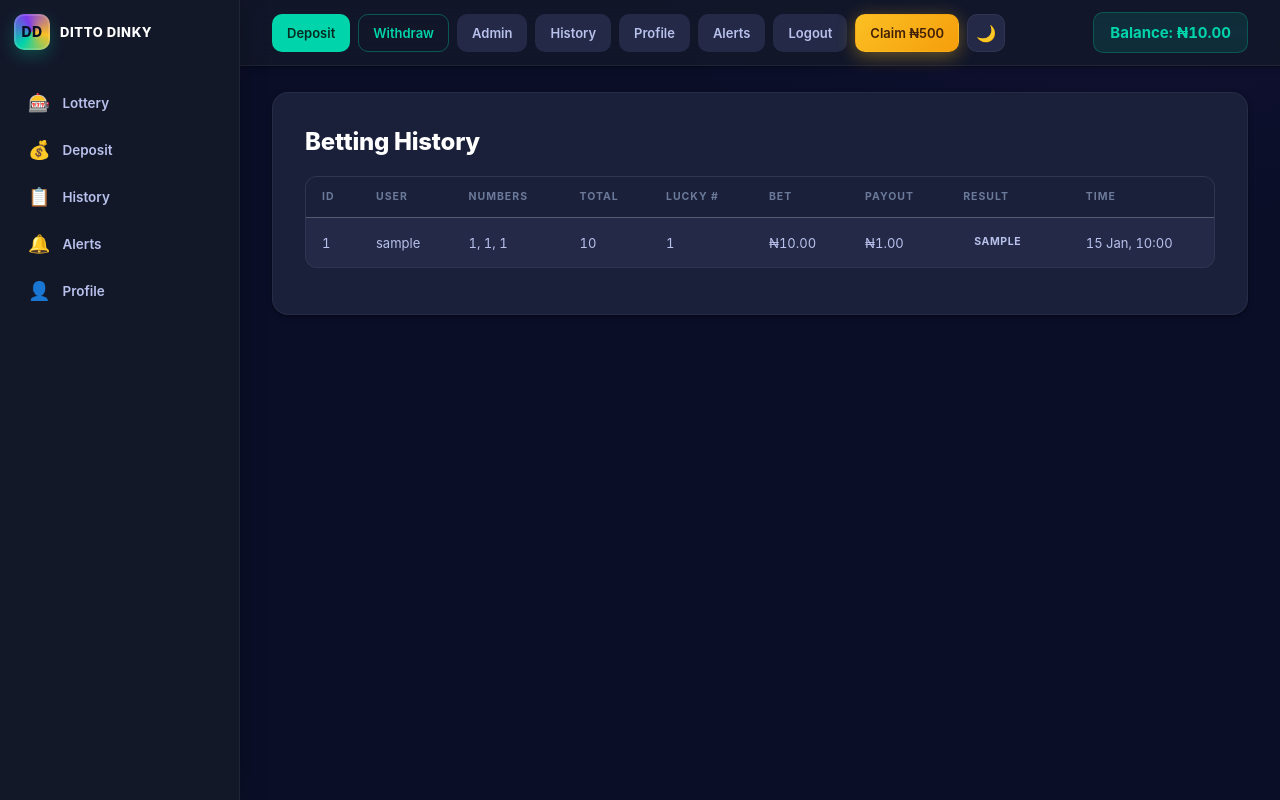
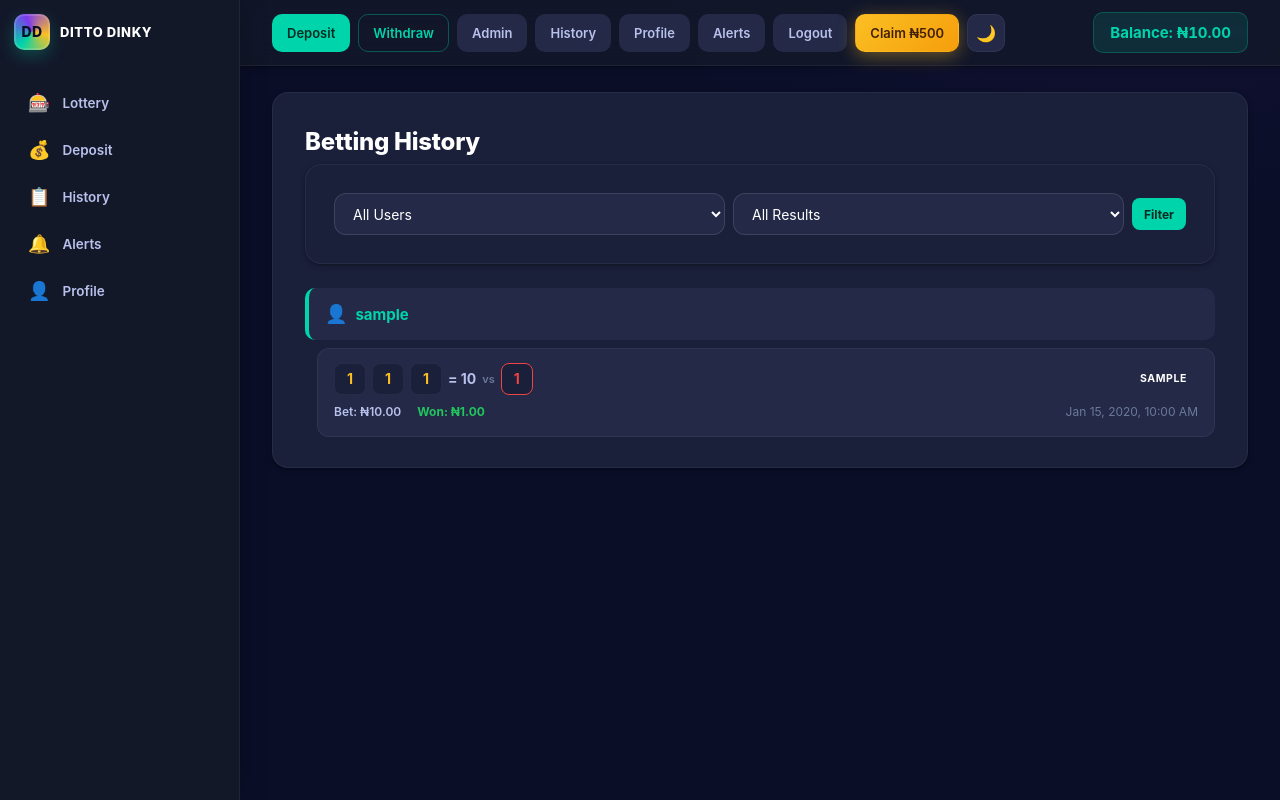
Before and after one commit to Flowboyz/lottery, a Flask app: page /admin/bets in a window 1280 px wide. Run offline with Flask 3, Linux system fonts and the light colour scheme; a user stored in the database is signed in; tables that the repository leaves empty hold one stand-in row (values such as "Sample post").

Commit message:
uers filter

```diff
--- a/app/admin/routes.py
+++ b/app/admin/routes.py
@@ -160,10 +160,27 @@ def process_withdrawal(wr_id):
 @admin_required
 def betting_history():
     page = request.args.get("page", 1, type=int)
-    bets_page = Bet.query.order_by(
+    user_filter = request.args.get("user", "", type=str).strip()
+    result_filter = request.args.get("result", "all", type=str)
+
+    query = Bet.query.join(User)
+
+    if user_filter:
+        query = query.filter(User.username.ilike(f"%{user_filter}%"))
+    if result_filter != "all":
+        query = query.filter(Bet.result == result_filter.upper())
+
+    bets_page = query.order_by(
         Bet.created_at.desc()
     ).paginate(page=page, per_page=30, error_out=False)
-    return render_template("admin/bets.html", bets=bets_page)
+
+    # Get all users who have placed bets (for the dropdown)
+    bet_users = db.session.query(User.username).join(Bet).distinct().order_by(User.username).all()
+    bet_usernames = [u[0] for u in bet_users]
+
+    return render_template("admin/bets.html", bets=bets_page,
+                           user_filter=user_filter, result_filter=result_filter,
+                           bet_usernames=bet_usernames)
 
 
 # ────────────────────────── AUDIT LOGS ──────────────────────────
--- a/static/css/styles.css
+++ b/static/css/styles.css
@@ -1424,6 +1424,51 @@ select.small-input { width: auto; cursor: pointer; padding-right: 22px; }
 .how-section p, .how-section li { color: var(--text-secondary); font-size: 14px; line-height: 1.7; }
 .how-section ol, .how-section ul { padding-left: 20px; }
 .how-section li { margin-bottom: 6px; }
+
+/* ===== Admin Bet History ===== */
+.bet-filters { margin-bottom: 16px; }
+.filter-row { display: flex; gap: 8px; flex-wrap: wrap; align-items: center; }
+.filter-select { flex: 1; min-width: 120px; height: 42px; }
+.active-filter {
+    padding: 10px 16px; background: var(--bg-elevated); border-radius: 10px;
+    color: var(--text-secondary); font-size: 13px; margin-bottom: 16px;
+    border: 1px solid var(--accent-primary);
+}
+.bet-list { display: flex; flex-direction: column; gap: 8px; }
+.bet-user-header {
+    display: flex; align-items: center; gap: 8px;
+    padding: 12px 16px; margin-top: 8px;
+    background: var(--bg-elevated); border-radius: 10px;
+    border-left: 4px solid var(--accent-primary);
+}
+.bet-user-icon { font-size: 18px; }
+.bet-user-name { font-weight: 700; font-size: 15px; color: var(--accent-primary); }
+.bet-card {
+    padding: 14px 16px; background: var(--bg-elevated); border-radius: 12px;
+    border: 1px solid var(--border-subtle); margin-left: 12px;
+}
+.bet-card.bet-win { border-left: 3px solid #22c55e; }
+.bet-card.bet-loss { border-left: 3px solid var(--accent-danger); }
+.bet-card-top { display: flex; justify-content: space-between; align-items: center; margin-bottom: 8px; }
+.bet-nums { display: flex; align-items: center; gap: 6px; flex-wrap: wrap; }
+.bet-num {
+    width: 32px; height: 32px; display: flex; align-items: center; justify-content: center;
+    background: var(--bg-card); border-radius: 8px; font-weight: 700; font-size: 14px;
+    color: var(--accent-gold); border: 1px solid var(--border-subtle);
+}
+.bet-equals { font-weight: 700; font-size: 14px; color: var(--text-secondary); }
+.bet-vs { font-size: 11px; color: var(--text-muted); font-weight: 600; }
+.bet-lucky {
+    width: 32px; height: 32px; display: flex; align-items: center; justify-content: center;
+    background: var(--bg-card); border-radius: 8px; font-weight: 700; font-size: 14px;
+    color: var(--accent-danger); border: 1px solid var(--accent-danger);
+}
+.bet-card-bottom {
+    display: flex; gap: 16px; font-size: 12px; color: var(--text-muted); flex-wrap: wrap;
+}
+.bet-stake { font-weight: 600; color: var(--text-secondary); }
+.bet-payout { font-weight: 700; color: #22c55e; }
+.bet-time { margin-left: auto; }
 
 /* ===== Accessibility ===== */
 @media (prefers-reduced-motion: reduce) {
--- a/templates/admin/audit_logs.html
+++ b/templates/admin/audit_logs.html
@@ -20,7 +20,7 @@
                 <tbody>
                     {% for log in logs.items %}
                     <tr>
-                        <td>{{ log.created_at.strftime('%d %b %Y, %H:%M') }}</td>
+                        <td><span class="local-time" data-utc="{{ log.created_at.strftime('%Y-%m-%dT%H:%M:%S') }}">{{ log.created_at.strftime('%d %b %Y, %H:%M') }}</span></td>
                         <td>{{ log.user.username if log.user else 'System' }}</td>
                         <td>{{ log.action }}</td>
                         <td class="detail-cell">{{ log.details or '—' }}</td>
--- a/templates/admin/bets.html
+++ b/templates/admin/bets.html
@@ -5,53 +5,88 @@
     <div class="page-card">
         <h2 class="page-heading">Betting History</h2>
 
+        <!-- Filters -->
+        <form method="GET" class="bet-filters">
+            <div class="filter-row">
+                <select name="user" class="form-input filter-select">
+                    <option value="">All Users</option>
+                    {% for username in bet_usernames %}
+                    <option value="{{ username }}" {% if user_filter == username %}selected{% endif %}>{{ username }}</option>
+                    {% endfor %}
+                </select>
+
+                <select name="result" class="form-input filter-select">
+                    <option value="all" {% if result_filter == 'all' %}selected{% endif %}>All Results</option>
+                    <option value="win" {% if result_filter == 'win' %}selected{% endif %}>Wins Only</option>
+                    <option value="loss" {% if result_filter == 'loss' %}selected{% endif %}>Losses Only</option>
+                </select>
+
+                <button type="submit" class="small-btn">Filter</button>
+                {% if user_filter or result_filter != 'all' %}
+                <a href="{{ url_for('admin.betting_history') }}" class="small-btn btn-reject">Clear</a>
+                {% endif %}
+            </div>
+        </form>
+
+        {% if user_filter %}
+        <div class="active-filter">
+            Showing bets for: <strong>{{ user_filter }}</strong>
+            {% if result_filter != 'all' %} | Result: <strong>{{ result_filter|upper }}</strong>{% endif %}
+        </div>
+        {% endif %}
+
         {% if bets.items %}
-        <div class="table-wrap">
-            <table class="admin-table">
-                <thead>
-                    <tr>
-                        <th>ID</th>
-                        <th>User</th>
-                        <th>Numbers</th>
-                        <th>Total</th>
-                        <th>Lucky #</th>
-                        <th>Bet</th>
-                        <th>Payout</th>
-                        <th>Result</th>
-                        <th>Time</th>
-                    </tr>
-                </thead>
-                <tbody>
-                    {% for bet in bets.items %}
-                    <tr>
-                        <td>{{ bet.id }}</td>
-                        <td>{{ bet.user.username }}</td>
-                        <td>{{ bet.num1 }}, {{ bet.num2 }}, {{ bet.num3 }}</td>
-                        <td>{{ bet.picked_total }}</td>
-                        <td>{{ bet.lucky_number }}</td>
-                        <td>{{ naira(bet.bet_amount) }}</td>
-                        <td>{{ naira(bet.payout) if bet.payout else '—' }}</td>
-                        <td><span class="result-badge result-{{ bet.result }}">{{ bet.result }}</span></td>
-                        <td>{{ bet.created_at.strftime('%d %b, %H:%M') }}</td>
-                    </tr>
-                    {% endfor %}
-                </tbody>
-            </table>
+        <div class="bet-list">
+            {% set current_user_display = namespace(name='') %}
+            {% for bet in bets.items %}
+
+            {# Show user header when user changes #}
+            {% if bet.user.username != current_user_display.name %}
+            {% set current_user_display.name = bet.user.username %}
+            <div class="bet-user-header">
+                <span class="bet-user-icon">👤</span>
+                <span class="bet-user-name">{{ bet.user.username }}</span>
+            </div>
+            {% endif %}
+
+            <div class="bet-card bet-{{ bet.result|lower }}">
+                <div class="bet-card-top">
+                    <div class="bet-nums">
+                        <span class="bet-num">{{ bet.num1 }}</span>
+                        <span class="bet-num">{{ bet.num2 }}</span>
+                        <span class="bet-num">{{ bet.num3 }}</span>
+                        <span class="bet-equals">= {{ bet.picked_total }}</span>
+                        <span class="bet-vs">vs</span>
+                        <span class="bet-lucky">{{ bet.lucky_number }}</span>
+                    </div>
+                    <span class="result-badge result-{{ bet.result|lower }}">{{ bet.result }}</span>
+                </div>
+                <div class="bet-card-bottom">
+                    <span class="bet-stake">Bet: {{ naira(bet.bet_amount) }}</span>
+                    {% if bet.payout %}
+                    <span class="bet-payout">Won: {{ naira(bet.payout) }}</span>
+                    {% endif %}
+                    <span class="bet-time"><span class="local-time" data-utc="{{ bet.created_at.strftime('%Y-%m-%dT%H:%M:%S') }}">{{ bet.created_at.strftime('%d %b, %H:%M') }}</span></span>
+                </div>
+            </div>
+            {% endfor %}
         </div>
 
+        <!-- Pagination -->
         {% if bets.pages > 1 %}
         <div class="pagination">
             {% if bets.has_prev %}
-            <a href="{{ url_for('admin.betting_history', page=bets.prev_num) }}" class="page-link">← Prev</a>
+            <a href="{{ url_for('admin.betting_history', page=bets.prev_num, user=user_filter, result=result_filter) }}" class="page-link">← Prev</a>
             {% endif %}
             <span class="page-info">Page {{ bets.page }} of {{ bets.pages }}</span>
             {% if bets.has_next %}
-            <a href="{{ url_for('admin.betting_history', page=bets.next_num) }}" class="page-link">Next →</a>
+            <a href="{{ url_for('admin.betting_history', page=bets.next_num, user=user_filter, result=result_filter) }}" class="page-link">Next →</a>
             {% endif %}
         </div>
         {% endif %}
+
         {% else %}
-        <div class="empty-state"><p>No bets placed yet.</p></div>
+        <div class="empty-state"><p>No bets found{% if user_filter %} for "{{ user_filter }}"{% endif %}.</p></div>
         {% endif %}
     </div>
 </div>
--- a/templates/admin/withdrawals.html
+++ b/templates/admin/withdrawals.html
@@ -31,7 +31,7 @@
                         <td>{{ wr.account_number or '—' }}</td>
                         <td>{{ wr.account_name or '—' }}</td>
                         <td><span class="status-badge status-{{ wr.status }}">{{ wr.status }}</span></td>
-                        <td>{{ wr.created_at.strftime('%d %b %Y') }}</td>
+                        <td><span class="local-time" data-utc="{{ wr.created_at.strftime('%Y-%m-%dT%H:%M:%S') }}">{{ wr.created_at.strftime('%d %b %Y') }}</span></td>
                         <td>
                             {% if wr.status == 'pending' %}
                             <form method="POST" action="{{ url_for('admin.process_withdrawal', wr_id=wr.id) }}" class="inline-form">
--- a/templates/base.html
+++ b/templates/base.html
@@ -76,5 +76,20 @@
 
     {% block extra_js %}{% endblock %}
     <script src="{{ url_for('static', filename='js/theme.js') }}"></script>
+    <script>
+    // Convert all UTC dates to user's local timezone
+    document.addEventListener("DOMContentLoaded", function() {
+        document.querySelectorAll(".local-time").forEach(function(el) {
+            var utc = el.getAttribute("data-utc");
+            if (utc) {
+                var d = new Date(utc + "Z"); // append Z to treat as UTC
+                el.textContent = d.toLocaleString(undefined, {
+                    day: "2-digit", month: "short", year: "numeric",
+                    hour: "2-digit", minute: "2-digit", hour12: true
+                });
+            }
+        });
+    });
+    </script>
 </body>
 </html>
--- a/templates/game/notifications.html
+++ b/templates/game/notifications.html
@@ -16,7 +16,7 @@
             <div class="notif-category notif-cat-{{ n.category }}">{{ n.category|upper }}</div>
             <div class="notif-title">{{ n.title }}</div>
             <div class="notif-message">{{ n.message }}</div>
-            <div class="notif-time">{{ n.created_at.strftime('%b %d, %Y %H:%M') }}</div>
+            <div class="notif-time"><span class="local-time" data-utc="{{ n.created_at.strftime('%Y-%m-%dT%H:%M:%S') }}">{{ n.created_at.strftime('%b %d, %Y %H:%M') }}</span></div>
         </div>
         {% endfor %}
 
--- a/templates/wallet/history.html
+++ b/templates/wallet/history.html
@@ -15,7 +15,7 @@
                         {{ txn.action }}
                     </div>
                     <div class="txn-desc">{{ txn.description or '—' }}</div>
-                    <div class="txn-date">{{ txn.created_at.strftime('%d %b %Y, %I:%M %p') }}</div>
+                    <div class="txn-date"><span class="local-time" data-utc="{{ txn.created_at.strftime('%Y-%m-%dT%H:%M:%S') }}">{{ txn.created_at.strftime('%d %b %Y, %I:%M %p') }}</span></div>
                 </div>
                 <div class="txn-right">
                     <div class="txn-amount {% if txn.action in ['DEPOSIT', 'WIN', 'BONUS', 'REFERRAL', 'CLAIM', 'WITHDRAWAL_REFUND', 'ADMIN_ADJUST'] %}credit{% else %}debit{% endif %}">
```
Also changed, not shown: app/auth/routes.py (+3 -9 lines), app/utils.py (+14 -1 lines).
